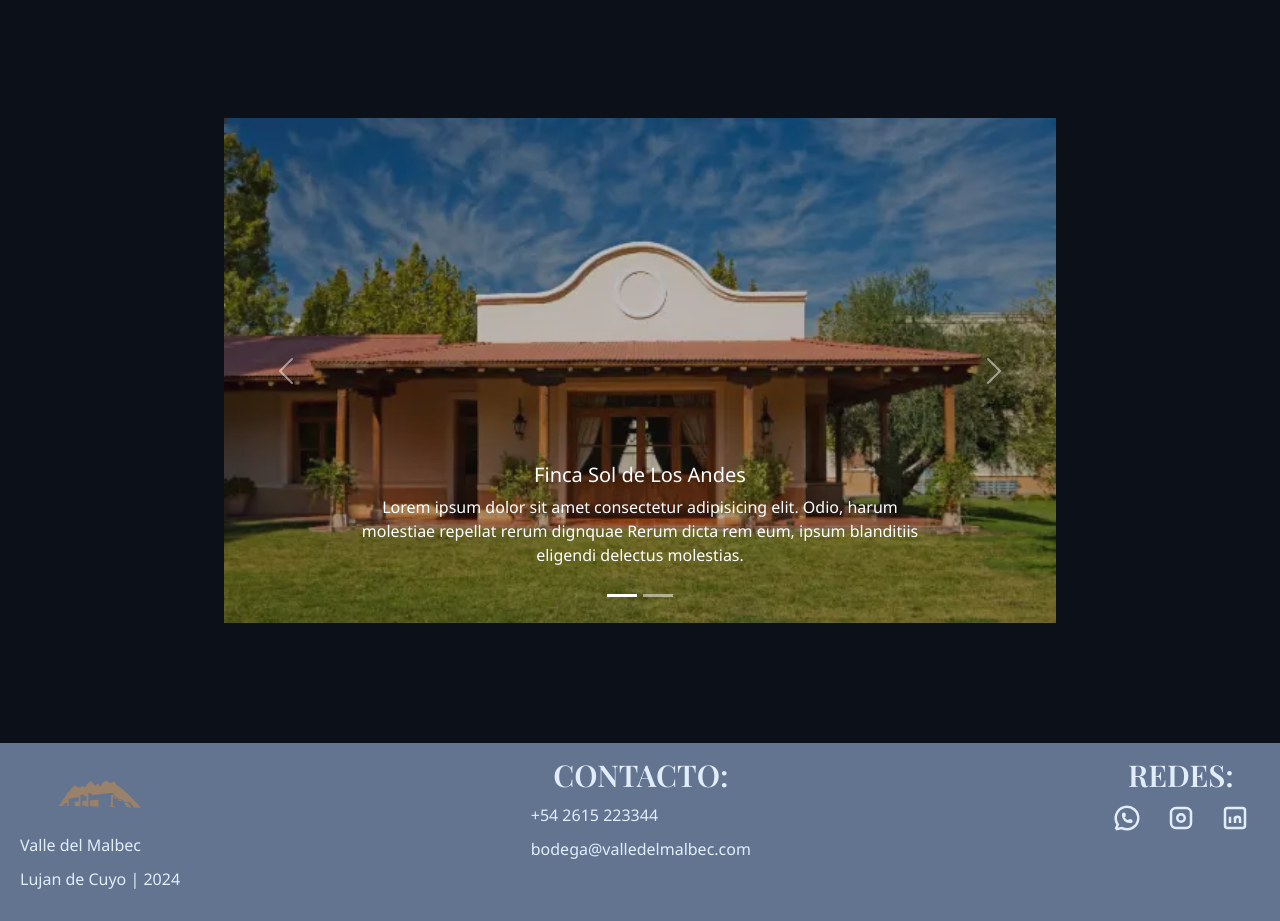
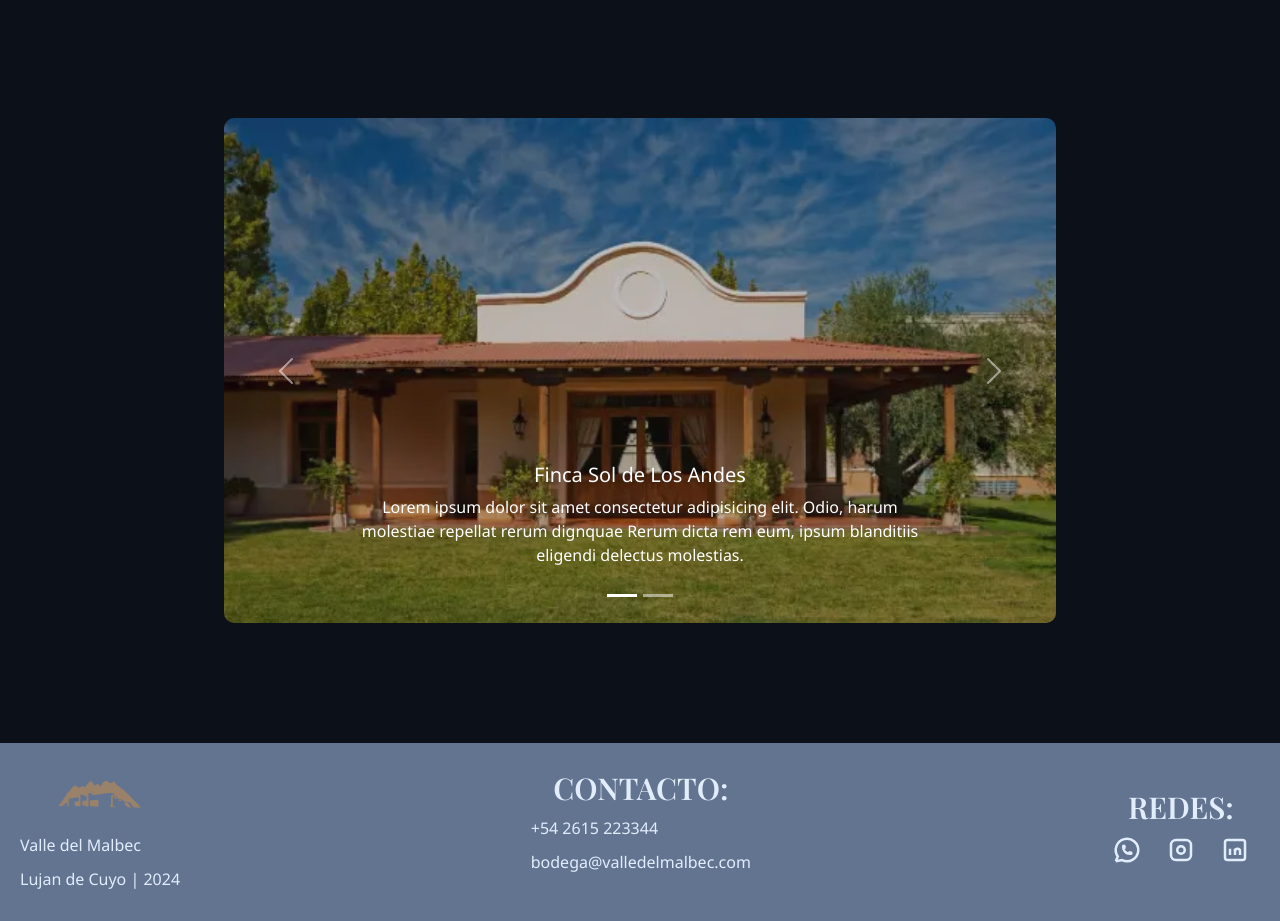
Before and after one commit to JeroDominik/Valle-del-Malbec---Coder, a plain HTML site: page pages/fincas.html in a window 1280 px wide. Shown: the part 802-1723 px from the top of the page. Drawn offline with nearby package versions, Linux system fonts and the light colour scheme.

Commit message:
Archivo Readme agregado

```diff
--- a/css/style.css
+++ b/css/style.css
@@ -181,7 +181,6 @@ input[type="number"]::-webkit-inner-spin-button {
     .footer {
         flex-direction: row;
         justify-content: space-between;
-        align-items: baseline;
     }
     .footer__texts {
         text-align: start;
@@ -254,6 +253,7 @@ input[type="number"]::-webkit-inner-spin-button {
 }
 .fincaImg__heigth {
     height: 450px;
+    border-radius: 10px;
 }
 @media (min-width: 768px) {
     .contenedor__fincas {
```
Also changed, not shown: README.md (added).
